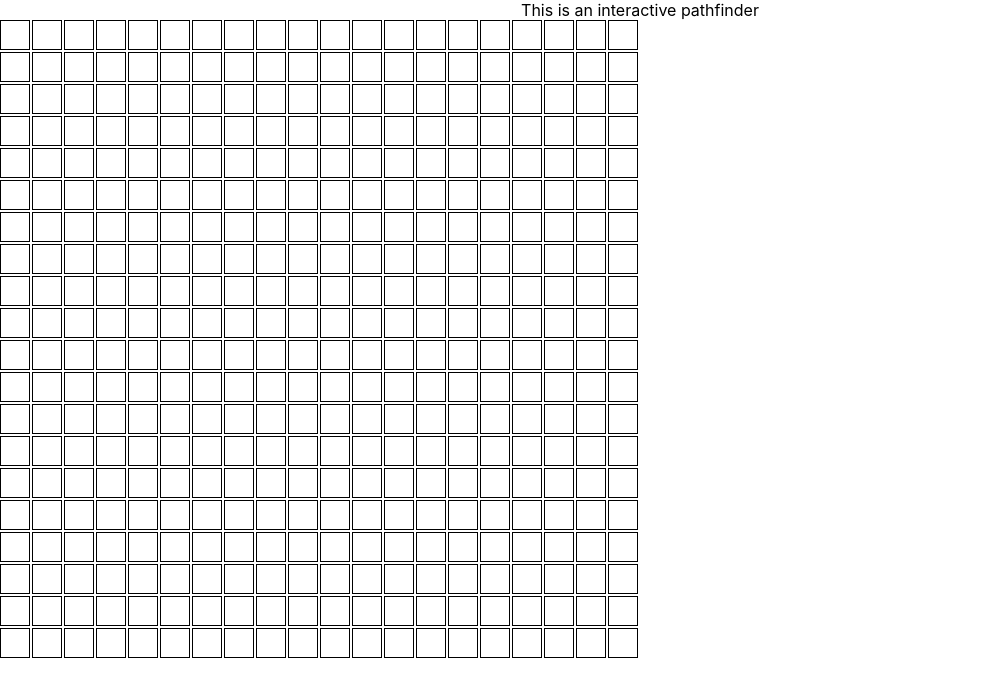
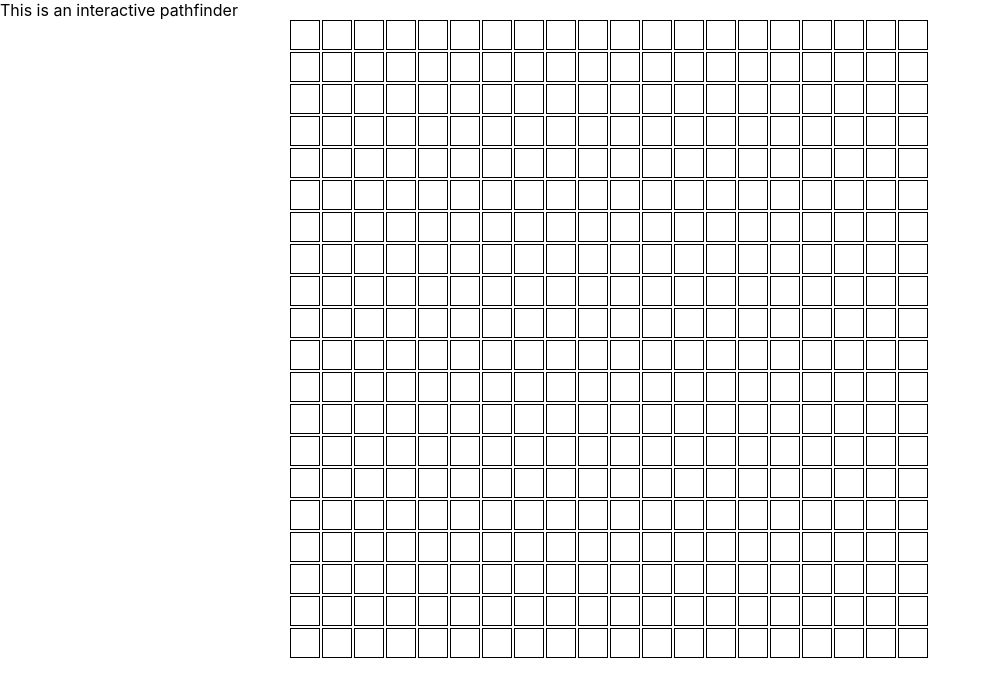
Before and after one commit to shanemcfadden/interactive-pathfinder, a React (Create React App) app: page / in a window 1280 px wide. Shown: the top 696 px of the page, without its empty margins (0-991 px from the left). Built offline with nearby package versions, Linux system fonts and the light colour scheme.

Commit message:
Init .content-container

```diff
--- a/src/components/App/App.css
+++ b/src/components/App/App.css
@@ -1,38 +1,5 @@
-.App {
-  text-align: center;
+.content-container {
+  max-width: 700px;
+  margin: 0 auto;
+  padding: 0 16px;
 }
-
-.App-logo {
-  height: 40vmin;
-  pointer-events: none;
-}
-
-@media (prefers-reduced-motion: no-preference) {
-  .App-logo {
-    animation: App-logo-spin infinite 20s linear;
-  }
-}
-
-.App-header {
-  background-color: #282c34;
-  min-height: 100vh;
-  display: flex;
-  flex-direction: column;
-  align-items: center;
-  justify-content: center;
-  font-size: calc(10px + 2vmin);
-  color: white;
-}
-
-.App-link {
-  color: #61dafb;
-}
-
-@keyframes App-logo-spin {
-  from {
-    transform: rotate(0deg);
-  }
-  to {
-    transform: rotate(360deg);
-  }
-}
--- a/src/components/App/App.jsx
+++ b/src/components/App/App.jsx
@@ -4,7 +4,10 @@ import './App.css';
 function App() {
   return (
     <div className="App">
-      This is an interactive pathfinder<Grid></Grid>
+      This is an interactive pathfinder
+      <div className="content-container">
+        <Grid></Grid>
+      </div>
     </div>
   );
 }
```
